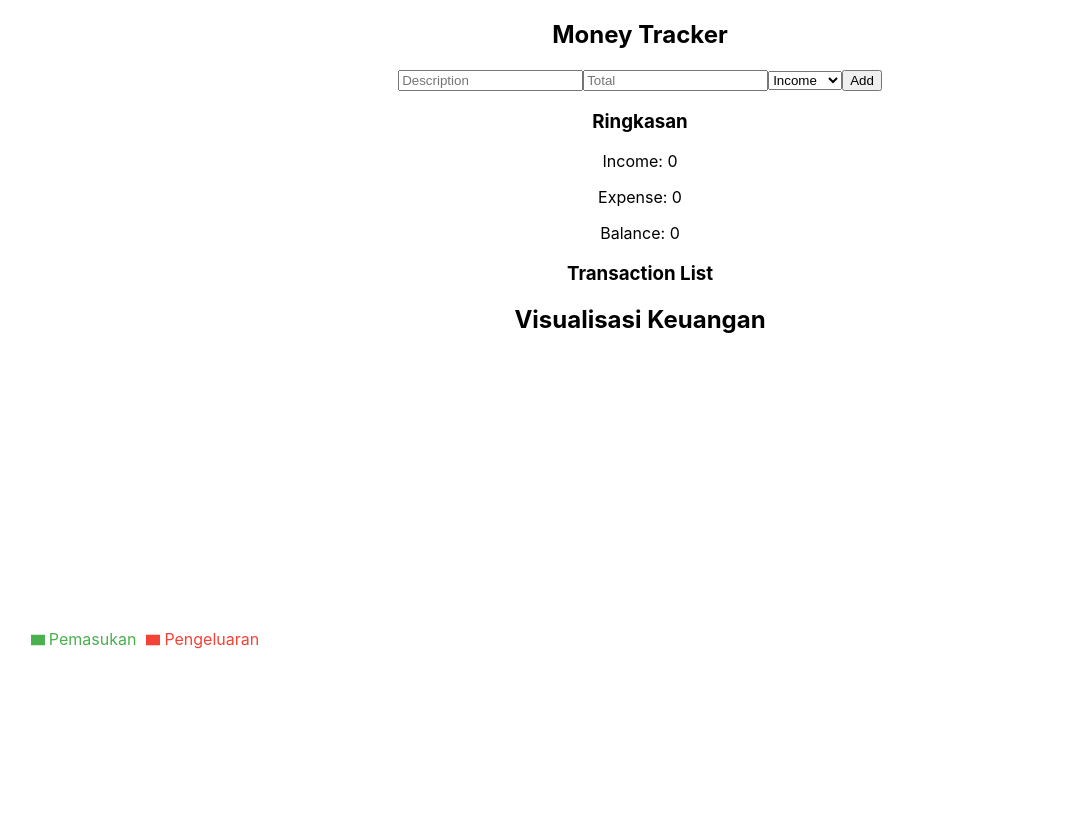
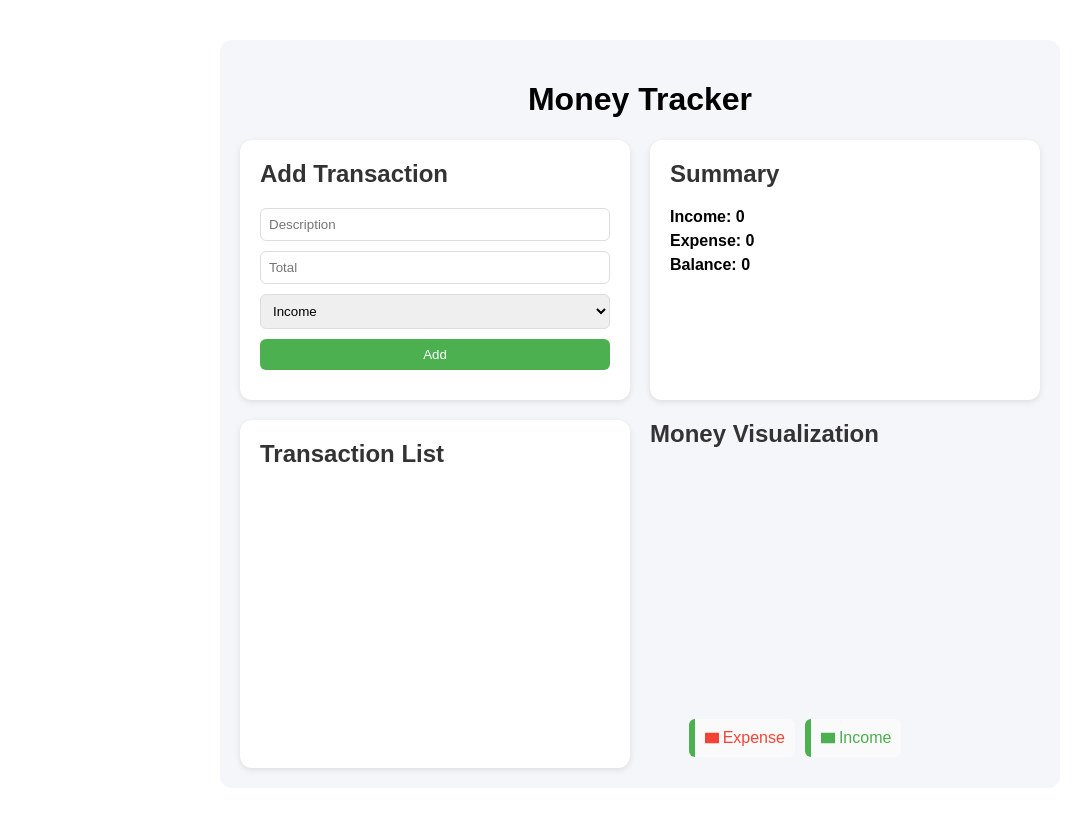
Before and after one commit to ReginaAyumi/react-money, a React (Create React App) app: page / in a window 1280 px wide. Shown: the top 814 px of the page, without its empty margins (0-1077 px from the left). Built offline with nearby package versions, Linux system fonts and the light colour scheme.

Commit message:
add style

```diff
--- a/src/App.css
+++ b/src/App.css
@@ -1,38 +1,84 @@
 .App {
+  font-family: Arial, sans-serif;
+  max-width: 800px;
+  margin: 40px auto;
+  padding: 20px;
+  background: #f4f6f9;
+  border-radius: 12px;
+}
+
+.container {
+  display: grid;
+  grid-template-columns: 1fr 1fr; /* dua kolom */
+  grid-gap: 20px;
+}
+
+.card {
+  background: white;
+  padding: 20px;
+  border-radius: 12px;
+  box-shadow: 0 2px 6px rgba(0,0,0,0.1);
+}
+
+h1 {
   text-align: center;
 }
 
-.App-logo {
-  height: 40vmin;
-  pointer-events: none;
+h2, h3 {
+  margin-top: 0;
+  color: #333;
 }
 
-@media (prefers-reduced-motion: no-preference) {
-  .App-logo {
-    animation: App-logo-spin infinite 20s linear;
-  }
+form {
+  display: flex;
+  flex-direction: column;
+  gap: 10px;
+  margin-bottom: 10px;
 }
 
-.App-header {
-  background-color: #282c34;
-  min-height: 100vh;
-  display: flex;
-  flex-direction: column;
-  align-items: center;
-  justify-content: center;
-  font-size: calc(10px + 2vmin);
-  color: white;
+form input, form select {
+  padding: 8px;
+  border: 1px solid #ddd;
+  border-radius: 6px;
 }
 
-.App-link {
-  color: #61dafb;
+form button {
+  padding: 8px 16px;
+  border: none;
+  border-radius: 6px;
+  background-color: #4CAF50;
+  color: white;
+  cursor: pointer;
 }
 
-@keyframes App-logo-spin {
-  from {
-    transform: rotate(0deg);
-  }
-  to {
-    transform: rotate(360deg);
-  }
+form button:hover {
+  background-color: #45a049;
 }
+
+ul {
+  list-style: none;
+  padding: 0;
+  margin: 0;
+}
+
+ul li {
+  background: #fafafa;
+  margin: 6px 0;
+  padding: 10px;
+  border-radius: 6px;
+  border-left: 6px solid #4CAF50;
+}
+
+ul li.expense {
+  border-left-color: #F44336;
+}
+
+.summary p {
+  margin: 6px 0;
+  font-weight: bold;
+}
+
+.MoneyChart {
+  display: flex;
+  justify-content: center;
+}
--- a/src/App.js
+++ b/src/App.js
@@ -1,8 +1,9 @@
 import { useState } from "react";
 import './App.css';
 import MoneyTracker from './MoneyTracker';
+import Summary from './Summary';
+import TransactionList from './TransactionList';
 import MoneyChart from './MoneyChart';
-
 
 function App() {
   const [transactions, setTransactions] = useState([]);
@@ -13,8 +14,13 @@ function App() {
 
   return (
     <div className="App">
-      <MoneyTracker transactions={transactions} addTransaction={addTransaction} />
-      <MoneyChart transactions={transactions} />
+      <h1>Money Tracker</h1>
+      <div className="container">
+        <MoneyTracker addTransaction={addTransaction} />
+        <Summary transactions={transactions} />
+        <TransactionList transactions={transactions} />
+        <MoneyChart transactions={transactions} />
+      </div>
     </div>
   );
 }
--- a/src/MoneyChart.jsx
+++ b/src/MoneyChart.jsx
@@ -11,15 +11,15 @@ function MoneyChart({ transactions }) {
     .reduce((acc, curr) => acc + curr.amount, 0);
 
   const data = [
-    { name: "Pemasukan", value: totalIncome },
-    { name: "Pengeluaran", value: totalExpense },
+    { name: "Income", value: totalIncome },
+    { name: "Expense", value: totalExpense },
   ];
 
   const COLORS = ["#4CAF50", "#F44336"];
 
   return (
     <div>
-      <h2>Visualisasi Keuangan</h2>
+      <h2>Money Visualization</h2>
       <PieChart width={300} height={300}>
         <Pie
           data={data}
--- a/src/MoneyTracker.jsx
+++ b/src/MoneyTracker.jsx
@@ -1,6 +1,6 @@
 import React, { useState } from "react";
 
-function MoneyTracker({ transactions, addTransaction }) {
+function MoneyTracker({ addTransaction }) {
   const [description, setDescription] = useState("");
   const [amount, setAmount] = useState("");
   const [type, setType] = useState("income");
@@ -20,19 +20,9 @@ function MoneyTracker({ transactions, addTransaction }) {
     setAmount("");
   };
 
-  const totalIncome = transactions
-    .filter((t) => t.type === "income")
-    .reduce((acc, curr) => acc + curr.amount, 0);
-
-  const totalExpense = transactions
-    .filter((t) => t.type === "expense")
-    .reduce((acc, curr) => acc + curr.amount, 0);
-
-  const balance = totalIncome - totalExpense;
-
   return (
-    <div>
-      <h2>Money Tracker</h2>
+    <div className="card">
+      <h2>Add Transaction</h2>
       <form onSubmit={handleSubmit}>
         <input
           type="text"
@@ -52,20 +42,6 @@ function MoneyTracker({ transactions, addTransaction }) {
         </select>
         <button type="submit">Add</button>
       </form>
-
-      <h3>Ringkasan</h3>
-      <p>Income: {totalIncome}</p>
-      <p>Expense: {totalExpense}</p>
-      <p>Balance: {balance}</p>
-
-      <h3>Transaction List</h3>
-      <ul>
-        {transactions.map((t) => (
-          <li key={t.id}>
-            {t.description} - {t.amount} ({t.type})
-          </li>
-        ))}
-      </ul>
     </div>
   );
 }
--- /dev/null
+++ b/src/Summary.jsx
@@ -0,0 +1,22 @@
+function Summary({ transactions }) {
+  const totalIncome = transactions
+    .filter((t) => t.type === "income")
+    .reduce((acc, curr) => acc + curr.amount, 0);
+
+  const totalExpense = transactions
+    .filter((t) => t.type === "expense")
+    .reduce((acc, curr) => acc + curr.amount, 0);
+
+  const balance = totalIncome - totalExpense;
+
+  return (
+    <div className="card summary">
+      <h2>Summary</h2>
+      <p>Income: {totalIncome}</p>
+      <p>Expense: {totalExpense}</p>
+      <p>Balance: {balance}</p>
+    </div>
+  );
+}
+
+export default Summary;
--- /dev/null
+++ b/src/TransactionList.jsx
@@ -0,0 +1,16 @@
+function TransactionList({ transactions }) {
+  return (
+    <div className="card">
+      <h2>Transaction List</h2>
+      <ul>
+        {transactions.map((t) => (
+          <li key={t.id} className={t.type}>
+            {t.description} - {t.amount} ({t.type})
+          </li>
+        ))}
+      </ul>
+    </div>
+  );
+}
+
+export default TransactionList;
```
